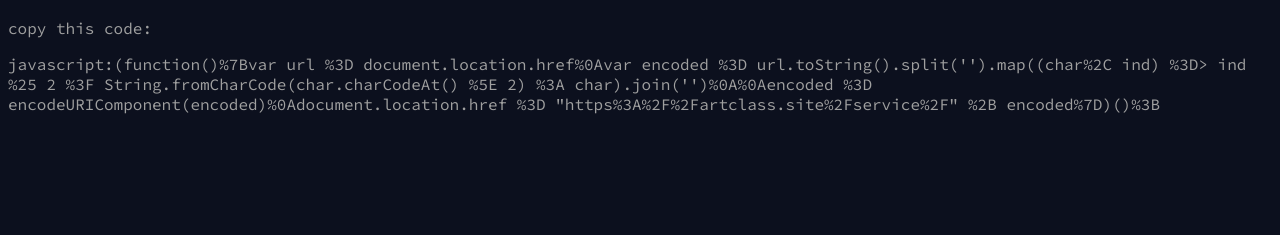
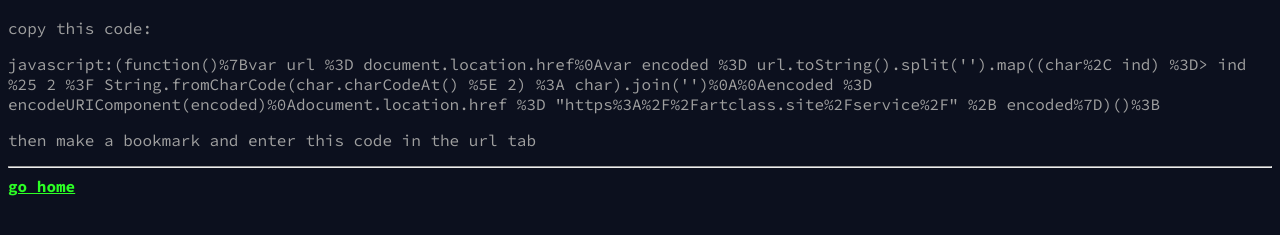
Before and after one commit to jimmyjohn255/coolsite, a plain HTML site: page unblock.html in a window 1280 px wide. Shown: the part 51-286 px from the top of the page. Drawn offline with Linux system fonts and the light colour scheme.

Commit message:
Update unblock.html

```diff
--- a/unblock.html
+++ b/unblock.html
@@ -3,4 +3,10 @@
 <p>copy this code:</p>
 <p>javascript:(function()%7Bvar url %3D document.location.href%0Avar encoded %3D url.toString().split('').map((char%2C ind) %3D> ind %25 2 %3F String.fromCharCode(char.charCodeAt() %5E 2) %3A char).join('')%0A%0Aencoded %3D encodeURIComponent(encoded)%0Adocument.location.href %3D "https%3A%2F%2Fartclass.site%2Fservice%2F" %2B encoded%7D)()%3B</p>
 
+<p>then make a bookmark and enter this code in the url tab</p>
+
+<hr>
+
+<a href="index.html">go home</a>
+
 <link rel="stylesheet" href="style.css">
```
